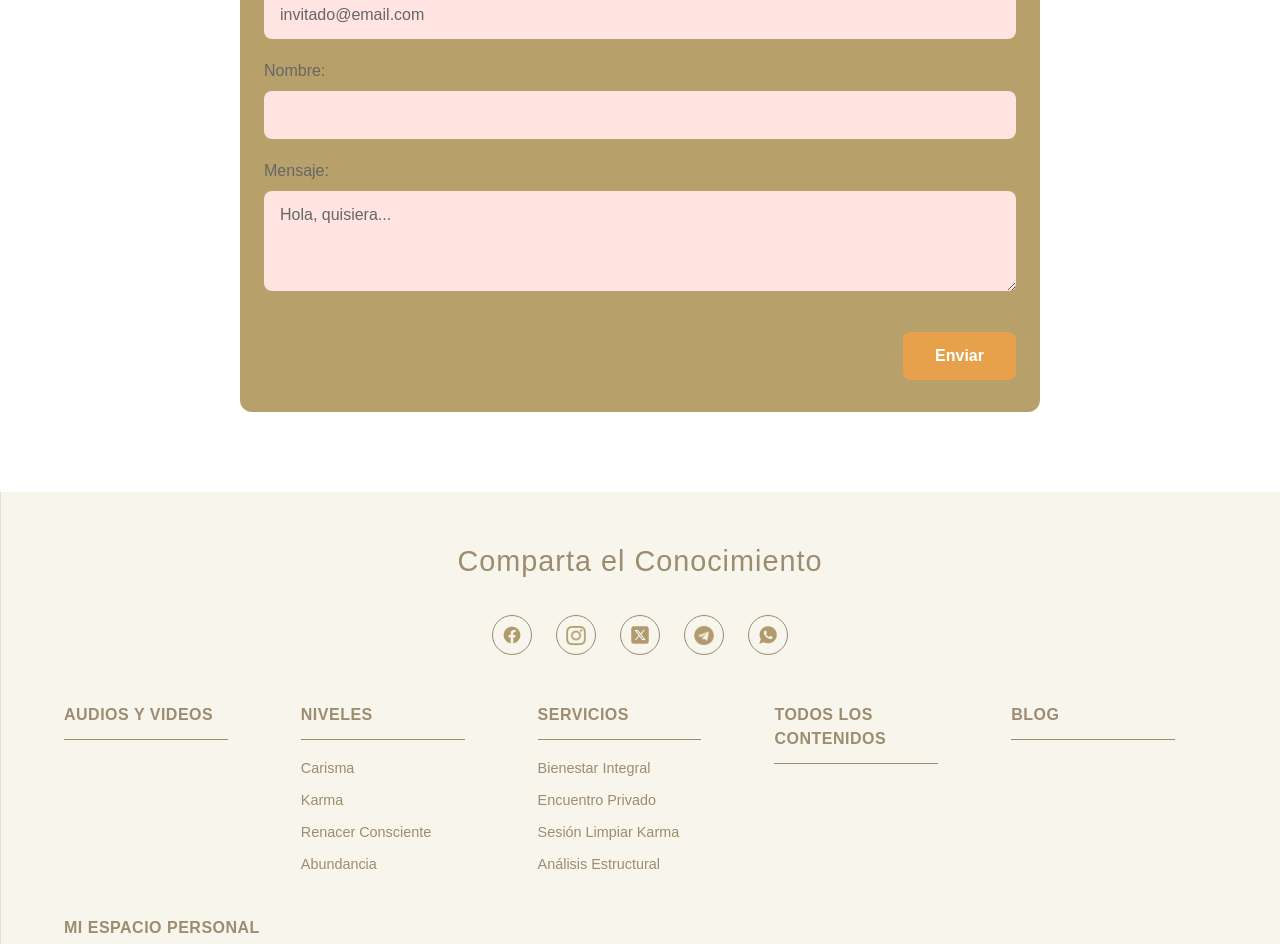
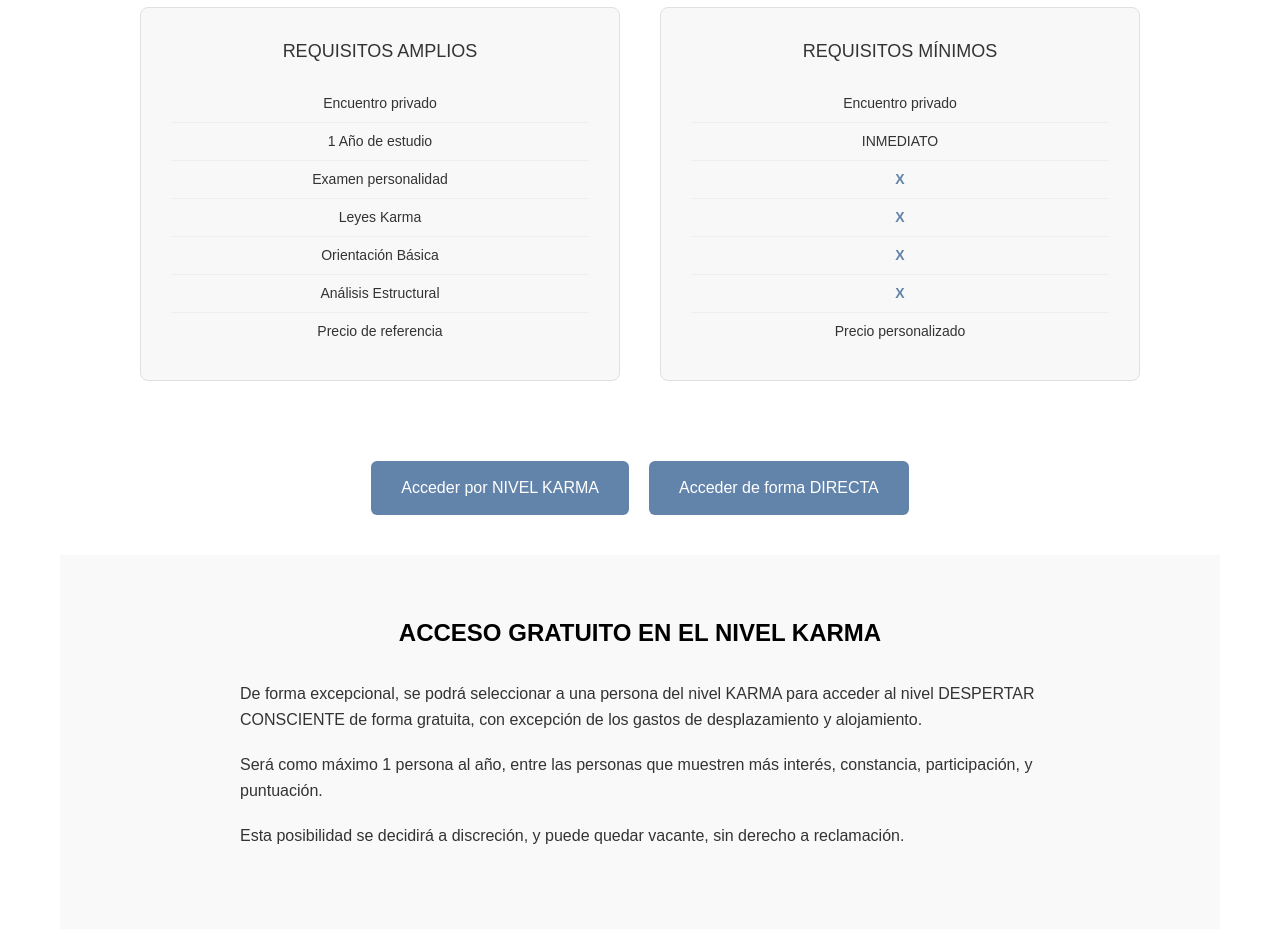
Before and after one commit to orbimatrix/Conscious-path, a Next.js app: page /sendas_renacer in a window 1280 px wide. Before the commit this address had no page. Shown: the part 684-1628 px from the top of the page. Built offline with nearby package versions, Linux system fonts and the light colour scheme.

Commit message:
Refactor image container styles in RenacerPage to improve layout and accommodate larger images, enhancing overall visual presentation.

```diff
--- /dev/null
+++ b/src/app/sendas_renacer/page.tsx
@@ -0,0 +1,111 @@
+"use client"
+import React from "react";
+import FooterSection from "../components/FooterSection";
+import "./sendas_renacer.css";
+
+export default function SendasRenacerPage() {
+  return (
+    <div className="sendas-renacer-page">
+      <main className="sendas-renacer-main">
+
+
+        {/* Main Title Section */}
+        <section className="sendas-hero">
+          <div className="sendas-hero-content">
+            <h1 className="sendas-title">
+              RENACER CONSCIENTE, <br />CONSERVE SUS <br />RECUERDOS Y BIENES
+            </h1>
+            <p className="sendas-description">
+              Su alma ha decidido superar la muerte, y vivir de nuevo conservando sus experiencias, conocimientos, incluso sus riquezas. Podrá decir adiós a la ignorancia y al miedo. Esta es la senda más exclusiva del mundo.
+            </p>
+            <p className="sendas-requirements-intro">
+              Conozca los requisitos para acceder:
+            </p>
+          </div>
+        </section>
+
+        {/* Requirements Comparison Section */}
+        <section className="sendas-requirements">
+          <div className="requirements-container">
+            {/* Left Column - Karma Level */}
+            <div className="requirement-column">
+              <h2 className="requirement-title">POR EL NIVEL<br />KARMA</h2>
+              <div className="requirement-box">
+                <h3 className="requirement-subtitle">REQUISITOS AMPLIOS</h3>
+                <ul className="requirement-list">
+                  <li>Encuentro privado</li>
+                  <li>1 Año de estudio</li>
+                  <li>Examen personalidad</li>
+                  <li>Leyes Karma</li>
+                  <li>Orientación Básica</li>
+                  <li>Análisis Estructural</li>
+                  <li>Precio de referencia</li>
+                </ul>
+              </div>
+            </div>
+
+            {/* Right Column - Direct Access */}
+            <div className="requirement-column">
+              <h2 className="requirement-title">ACCESO<br />DIRECTO</h2>
+              <div className="requirement-box">
+                <h3 className="requirement-subtitle">REQUISITOS MÍNIMOS</h3>
+                <ul className="requirement-list">
+                  <li>Encuentro privado</li>
+                  <li>INMEDIATO</li>
+                  <li className="requirement-x">X </li>
+                  <li className="requirement-x">X </li>
+                  <li className="requirement-x">X </li>
+                  <li className="requirement-x">X </li>
+                  <li>Precio personalizado</li>
+                </ul>
+              </div>
+            </div>
+          </div>
+        </section>
+
+        {/* Call-to-Action Buttons */}
+        <section className="sendas-cta-buttons">
+          <div className="cta-buttons-container">
+            <button className="cta-button karma-button">
+              Acceder por NIVEL KARMA
+            </button>
+            <button className="cta-button direct-button">
+              Acceder de forma DIRECTA
+            </button>
+          </div>
+        </section>
+
+        {/* Free Access Information */}
+        <section className="sendas-free-access">
+          <div className="free-access-container">
+            <h2 className="free-access-title">
+              ACCESO GRATUITO EN EL NIVEL KARMA
+            </h2>
+            <div className="free-access-content">
+              <p className="free-access-paragraph">
+                De forma excepcional, se podrá seleccionar a una persona del nivel KARMA para acceder al nivel DESPERTAR CONSCIENTE de forma gratuita, con excepción de los gastos de desplazamiento y alojamiento.
+              </p>
+              <p className="free-access-paragraph">
+                Será como máximo 1 persona al año, entre las personas que muestren más interés, constancia, participación, y puntuación.
+              </p>
+              <p className="free-access-paragraph">
+                Esta posibilidad se decidirá a discreción, y puede quedar vacante, sin derecho a reclamación.
+              </p>
+            </div>
+          </div>
+        </section>
+
+        {/* Bottom CTA Button */}
+        <section className="sendas-bottom-cta">
+          <div className="bottom-cta-container">
+            <button className="bottom-cta-button">
+              Entrar en el NIVEL KARMA
+            </button>
+          </div>
+        </section>
+      </main>
+
+      <FooterSection />
+    </div>
+  );
+}
--- /dev/null
+++ b/src/app/sendas_renacer/sendas_renacer.css
@@ -0,0 +1,279 @@
+/* Sendas Renacer Page Styles */
+.sendas-renacer-page {
+  min-height: 100vh;
+  background: white;
+  font-family: Arial, sans-serif;
+}
+
+.sendas-renacer-main {
+  max-width: 1200px;
+  margin: 0 auto;
+  padding: 0 20px;
+}
+
+/* Header Navigation */
+.sendas-header {
+  padding: 20px 0;
+  border-bottom: 1px solid #f0f0f0;
+}
+
+.sendas-nav {
+  display: flex;
+  justify-content: center;
+  gap: 30px;
+  flex-wrap: wrap;
+}
+
+.nav-link {
+  color: #666;
+  text-decoration: none;
+  font-size: 14px;
+  transition: color 0.3s ease;
+}
+
+.nav-link:hover {
+  color: #333;
+}
+
+/* Hero Section */
+.sendas-hero {
+  padding: 60px 0 40px;
+  text-align: center;
+}
+
+.sendas-hero-content {
+  max-width: 800px;
+  margin: 0 auto;
+}
+
+.sendas-title {
+  font-size: 42px;
+  font-weight: bold;
+  color: #000;
+  margin-bottom: 30px;
+  line-height: 1.3;
+}
+
+.sendas-description {
+  font-size: 16px;
+  color: #333;
+  line-height: 1.6;
+  margin-bottom: 20px;
+  text-align: left;
+}
+
+.sendas-requirements-intro {
+  font-size: 16px;
+  color: #333;
+  font-weight: 500;
+  margin-top: 30px;
+}
+
+/* Requirements Section */
+.sendas-requirements {
+  padding: 40px 0;
+}
+
+.requirements-container {
+  display: grid;
+  grid-template-columns: 1fr 1fr;
+  gap: 40px;
+  max-width: 1000px;
+  margin: 0 auto;
+}
+
+.requirement-column {
+  text-align: center;
+}
+
+.requirement-title {
+  font-size: 24px;
+  color: #000;
+  margin-bottom: 20px;
+}
+
+.requirement-box {
+  background: #f8f8f8;
+  border: 1px solid #e0e0e0;
+  border-radius: 8px;
+  padding: 30px;
+  text-align: left;
+}
+
+.requirement-subtitle {
+  font-size: 18px;
+  color: #333;
+  margin-bottom: 20px;
+  text-align: center;
+}
+
+.requirement-list {
+  list-style: none;
+  padding: 0;
+  margin: 0;
+  text-align: center;
+}
+
+.requirement-list li {
+  padding: 8px 0;
+  font-size: 14px;
+  color: #333;
+  border-bottom: 1px solid #eee;
+}
+
+.requirement-list li:last-child {
+  border-bottom: none;
+}
+
+.requirement-x {
+  color: #6284AB !important;
+  font-weight: bold;
+}
+
+/* CTA Buttons */
+.sendas-cta-buttons {
+  padding: 40px 0;
+  text-align: center;
+}
+
+.cta-buttons-container {
+  display: flex;
+  justify-content: center;
+  gap: 20px;
+  flex-wrap: wrap;
+}
+
+.cta-button {
+  background: #6284AB;
+  color: white;
+  border: none;
+  padding: 15px 30px;
+  font-size: 16px;
+  font-weight: 500;
+  border-radius: 6px;
+  cursor: pointer;
+  transition: background-color 0.3s ease;
+  min-width: 200px;
+}
+
+.cta-button:hover {
+  background: #5a6b82;
+}
+
+/* Free Access Section */
+.sendas-free-access {
+  padding: 60px 0;
+  background: #f9f9f9;
+}
+
+.free-access-container {
+  max-width: 800px;
+  margin: 0 auto;
+  text-align: center;
+}
+
+.free-access-title {
+  font-size: 24px;
+  font-weight: bold;
+  color: #000;
+  margin-bottom: 30px;
+}
+
+.free-access-content {
+  text-align: left;
+}
+
+.free-access-paragraph {
+  font-size: 16px;
+  color: #333;
+  line-height: 1.6;
+  margin-bottom: 20px;
+}
+
+/* Bottom CTA */
+.sendas-bottom-cta {
+  padding: 40px 0 60px;
+  text-align: center;
+}
+
+.bottom-cta-container {
+  max-width: 400px;
+  margin: 0 auto;
+}
+
+.bottom-cta-button {
+  background: #6284AB;
+  color: white;
+  border: none;
+  padding: 18px 40px;
+  font-size: 18px;
+  font-weight: 500;
+  border-radius: 6px;
+  cursor: pointer;
+  transition: background-color 0.3s ease;
+  width: 100%;
+}
+
+.bottom-cta-button:hover {
+  background: #5a6b82;
+}
+
+/* Mobile Responsive */
+@media (max-width: 768px) {
+  .sendas-title {
+    font-size: 24px;
+  }
+
+  .requirements-container {
+    grid-template-columns: 1fr;
+    gap: 30px;
+  }
+
+  .requirement-title {
+    font-size: 20px;
+  }
+
+  .cta-buttons-container {
+    flex-direction: column;
+    align-items: center;
+  }
+
+  .cta-button {
+    width: 100%;
+    max-width: 300px;
+  }
+
+  .sendas-nav {
+    gap: 20px;
+  }
+
+  .nav-link {
+    font-size: 12px;
+  }
+}
+
+@media (max-width: 480px) {
+  .sendas-renacer-main {
+    padding: 0 15px;
+  }
+
+  .sendas-title {
+    font-size: 20px;
+  }
+
+  .sendas-description {
+    font-size: 14px;
+  }
+
+  .requirement-box {
+    padding: 20px;
+  }
+
+  .free-access-title {
+    font-size: 20px;
+  }
+
+  .free-access-paragraph {
+    font-size: 14px;
+  }
+}
```
